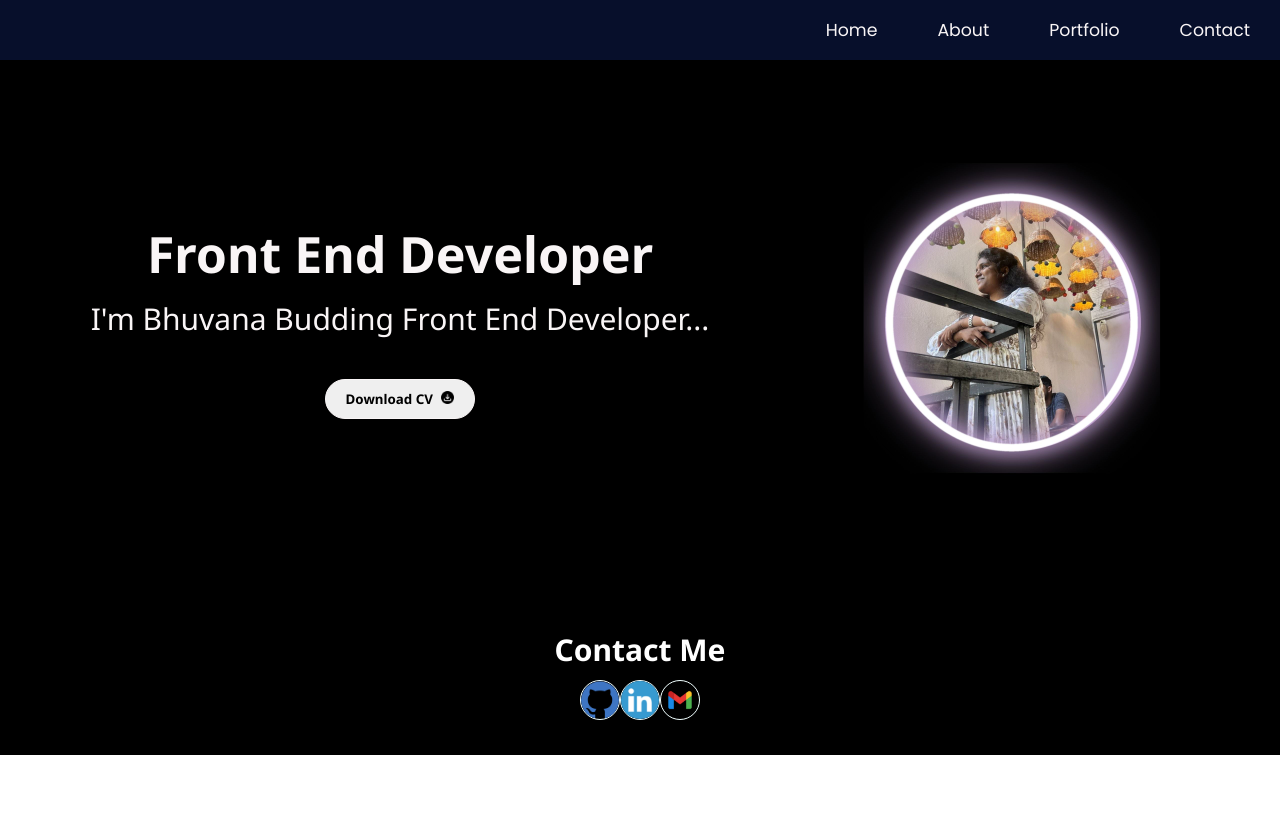
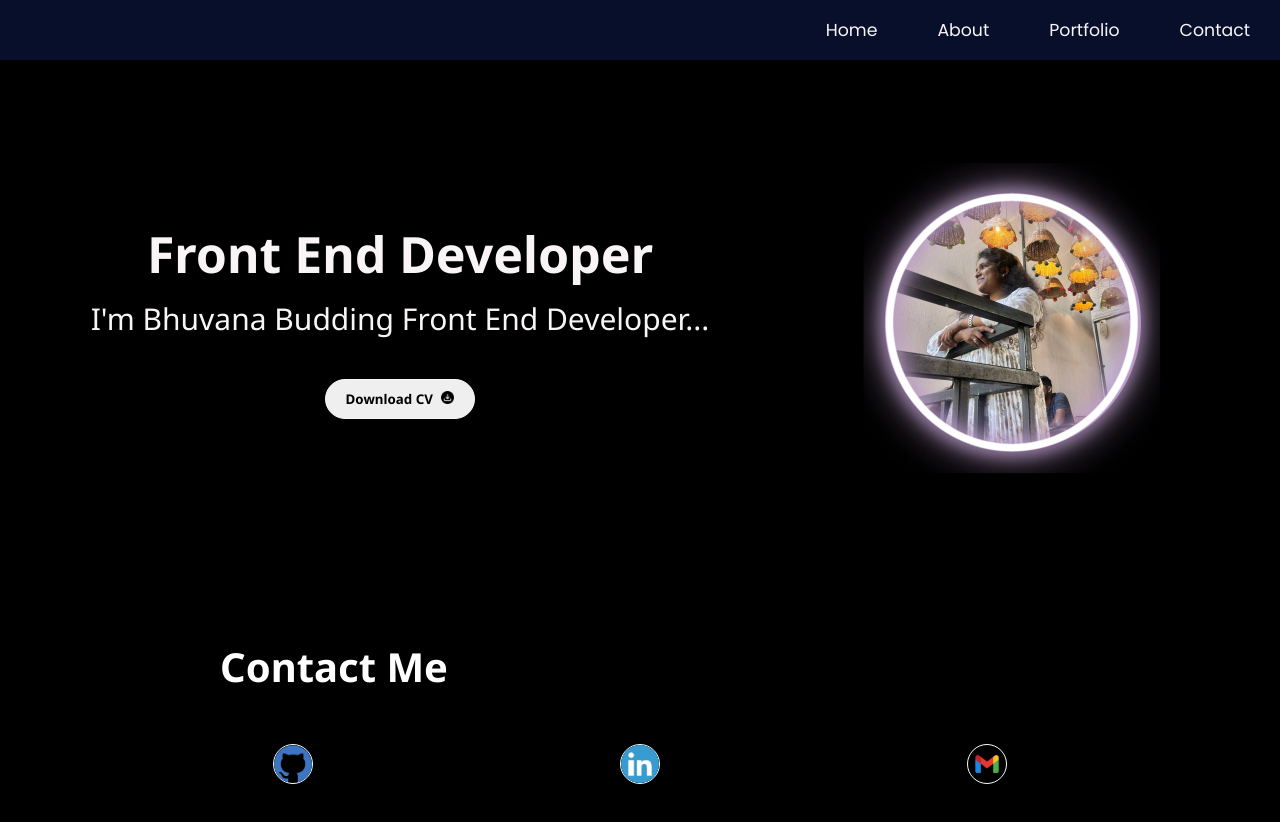
Before and after one commit to Bhuvana1108/My-Personal-Portfolio, a plain HTML site: page index.html in a window 1280 px wide. Before the commit the page ends 800 px from the top, so only its background shows below. Drawn offline with Linux system fonts and the light colour scheme.

Commit message:
Icons style changed

```diff
--- a/index.html
+++ b/index.html
@@ -35,7 +35,7 @@
   <div class="Icons">
   <a href="https://github.com/Bhuvana1108" target="_blank"><img src="Images/Github_icon-icons.com_66788 (1).png" style="height:40px"></a>
   <a href="https://www.linkedin.com/in/bhuvana-j-90b46816b/" target="_blank"><img src="Images/1485482199-linkedin_78667.png" style="height:40px"></a>
- <img src="Images/google_mail_gmail_logo_icon_159346.png" style="height:40px" id="gmail-icon">
+ <img src="Images/google_mail_gmail_logo_icon_159346.png" style="height:40px">
 </div>
 </div>
 
--- a/style.css
+++ b/style.css
@@ -131,30 +131,28 @@ div{
 
 .contact-section h2{
   color:white;
-  text-align: center;
-  font-size:30px;
+  margin: 10px 200px;
+  font-size:40px;
 }
 
 .Icons{
+  margin:50px 100px;
+  text-align: center;
   display:flex;
+  justify-content:flex-start;
   justify-content: space-around;
-  padding:10px;
-  margin:0 550px;
+
+
 }
 
 .Icons img{
   border:1px solid azure;
   border-radius:60px;
   cursor:pointer;
+
 }
 
 .Icons img:hover{
  background-color:mintcream;
  zoom:1.2;
 }
-
-#myMail{
-  text-align:center;
-  margin-left:530px;
-  margin-top:-40px;
-}
```
